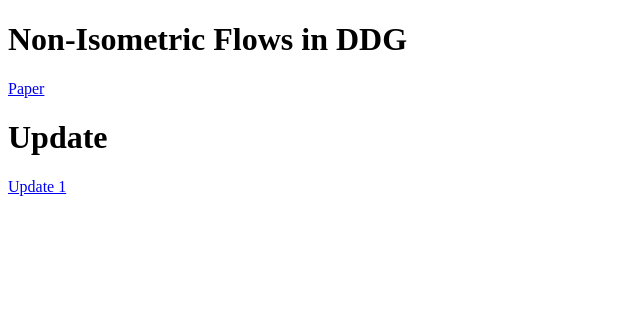
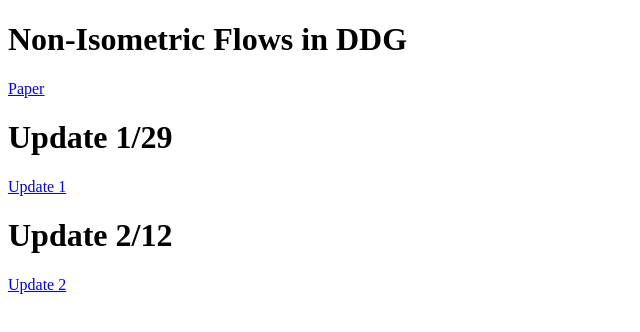
Before and after one commit to Dahoas/DDGFlows, a plain HTML site: page index.html in a window 1280 px wide. Shown: the whole page, without its empty margins (0-640 px from the left). Drawn offline with Linux system fonts and the light colour scheme.

Commit message:
Update index.html

```diff
--- a/index.html
+++ b/index.html
@@ -7,9 +7,14 @@
   <a href="https://github.com/Dahoas/DDGFlows/blob/master/15300Proposal.pdf">Paper</a>
 
 
-<h1>Update</h1>
+<h1>Update 1/29</h1>
 
   <a href="https://github.com/Dahoas/DDGFlows/blob/master/15300Update%20(1).pdf">Update 1</a>
 
+<h1>Update 2/12</h1>
+
+  <a href="https://github.com/Dahoas/DDGFlows/blob/master/Update2.pdf">Update 2</a>
+
+
 </body>
 </html>
```
